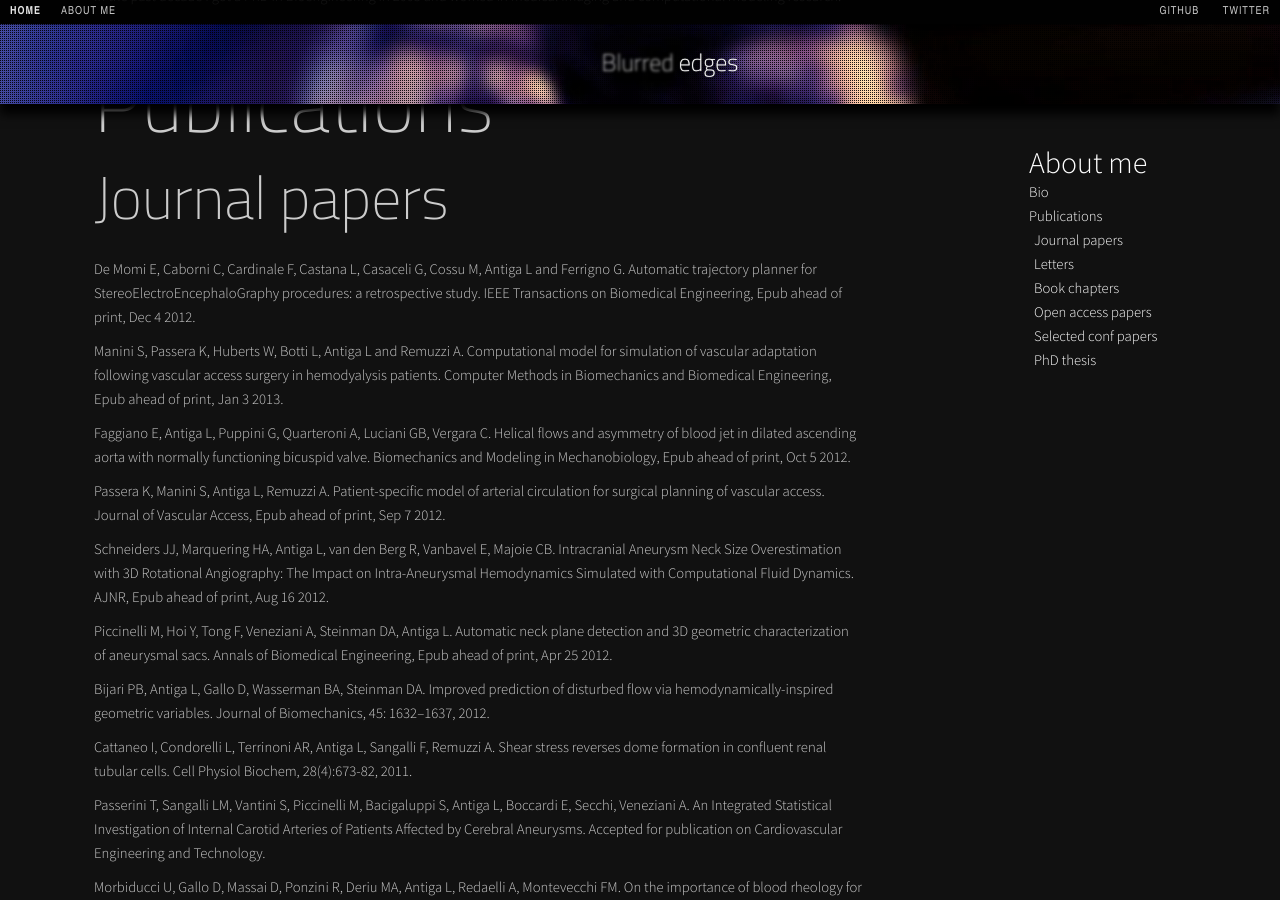
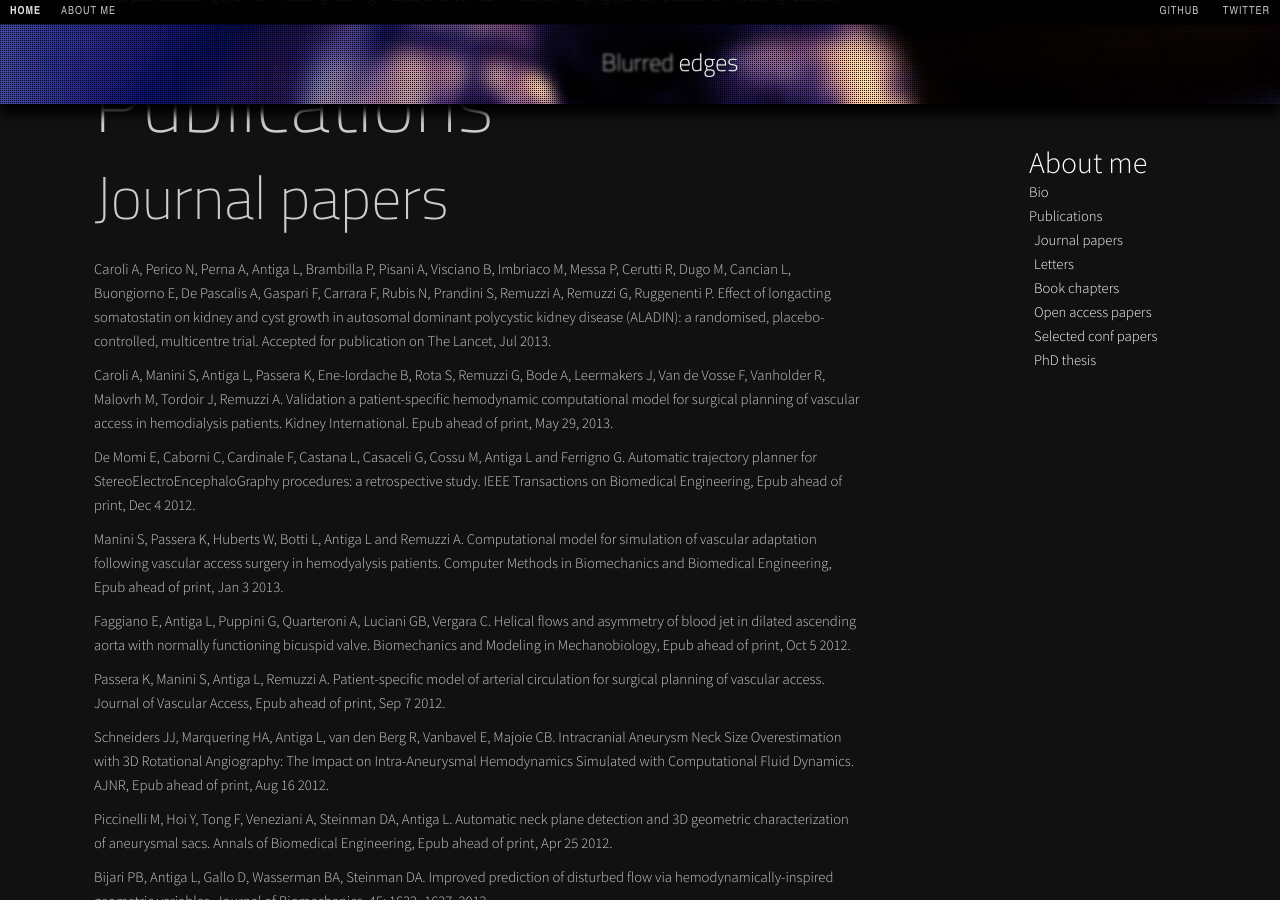
Before and after one commit to lantiga/lantiga.github.com, a Jekyll site: the page built from about.md, in a window 1280 px wide and 900 px high, scrolled down 348 px. Built offline with Jekyll 4.4.1, drawn with Linux system fonts in a browser that asks for light colours; nearby versions of some CDN libraries.

Commit message:
Updated publications.

```diff
--- a/about.md
+++ b/about.md
@@ -27,6 +27,8 @@ Publications
 Journal papers
 --------------
 
+* Caroli A, Perico N, Perna A, Antiga L, Brambilla P, Pisani A, Visciano B, Imbriaco M, Messa P, Cerutti R, Dugo M, Cancian L, Buongiorno E, De Pascalis A, Gaspari F, Carrara F, Rubis N, Prandini S, Remuzzi A, Remuzzi G, Ruggenenti P. Effect of longacting somatostatin on kidney and cyst growth in autosomal dominant polycystic kidney disease (ALADIN): a randomised, placebo-controlled, multicentre trial. Accepted for publication on The Lancet, Jul 2013.
+* Caroli A, Manini S, Antiga L, Passera K, Ene-Iordache B, Rota S, Remuzzi G, Bode A, Leermakers J, Van de Vosse F, Vanholder R, Malovrh M, Tordoir J, Remuzzi A. Validation a patient-specific hemodynamic computational model for surgical planning of vascular access in hemodialysis patients. Kidney International. Epub ahead of print, May 29, 2013.
 * De Momi E, Caborni C, Cardinale F, Castana L, Casaceli G, Cossu M, Antiga L and Ferrigno G. Automatic trajectory planner for StereoElectroEncephaloGraphy procedures: a retrospective study. IEEE Transactions on Biomedical Engineering, Epub ahead of print, Dec 4 2012.
 * Manini S, Passera K, Huberts W, Botti L, Antiga L and Remuzzi A. Computational model for simulation of vascular adaptation following vascular access surgery in hemodyalysis patients. Computer Methods in Biomechanics and Biomedical Engineering, Epub ahead of print, Jan 3 2013.
 * Faggiano E, Antiga L, Puppini G, Quarteroni A, Luciani GB, Vergara C. Helical flows and asymmetry of blood jet in dilated ascending aorta with normally functioning bicuspid valve. Biomechanics and Modeling in Mechanobiology, Epub ahead of print, Oct 5 2012.
```
